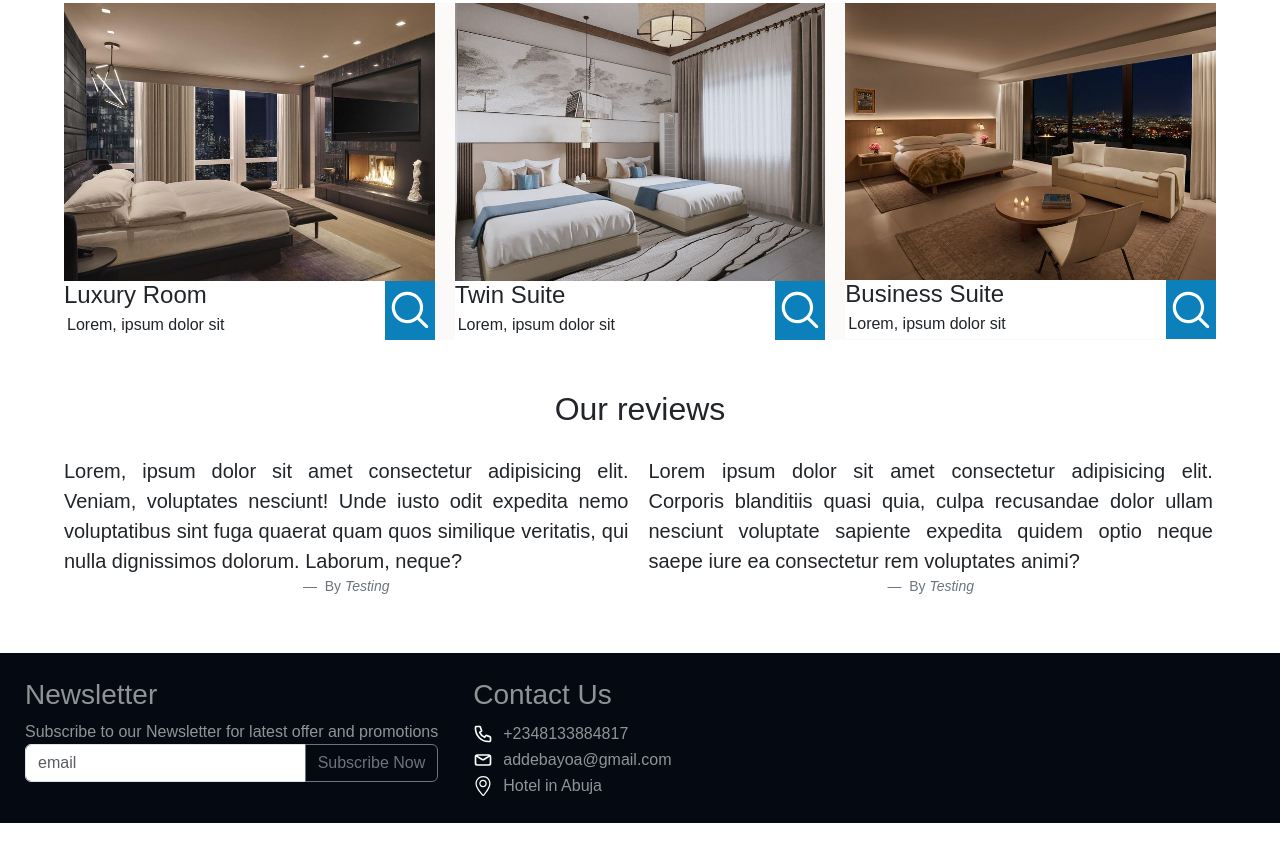
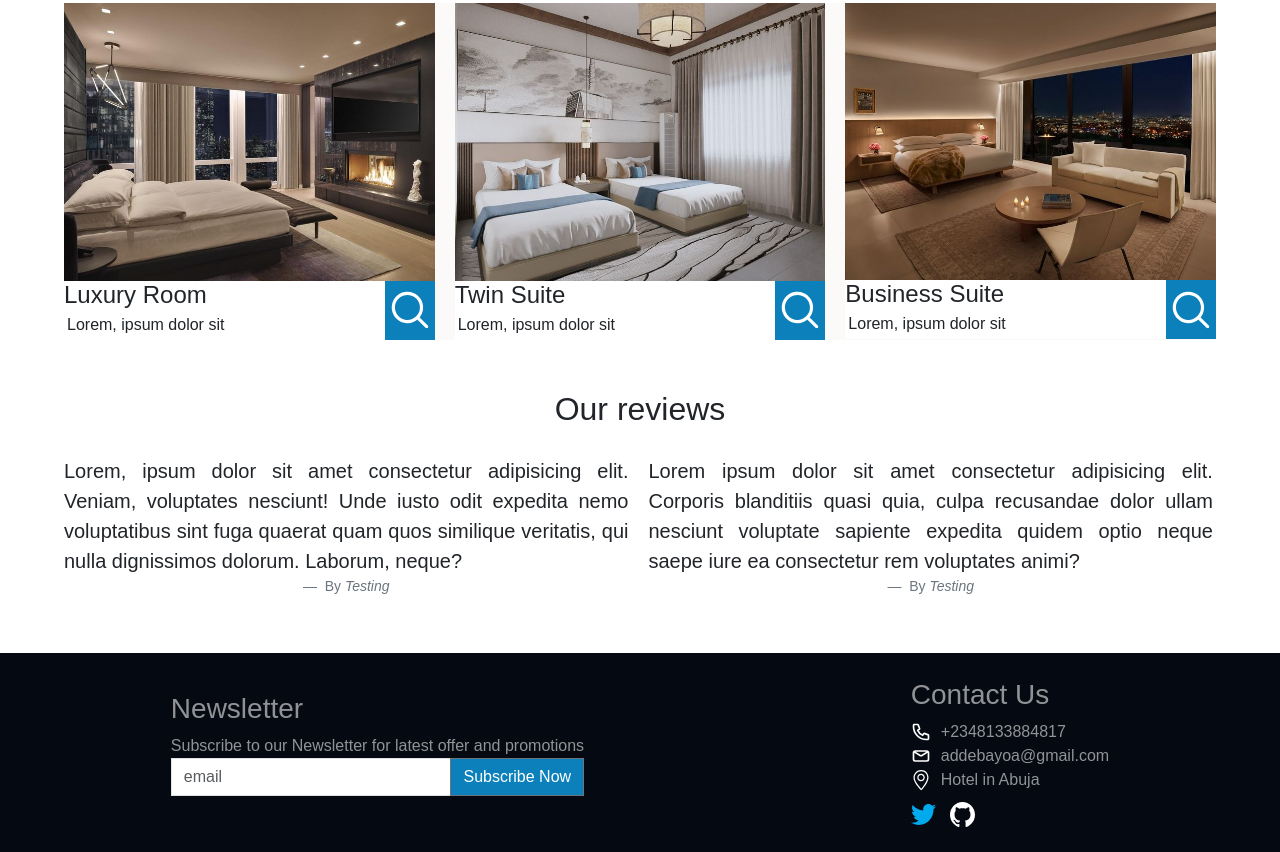
Before and after one commit to ClumsyCoder04/Eleos-Reservations, a plain HTML site: page index.html in a window 1280 px wide. Shown: the part 1672-2524 px from the top of the page. Before the commit the page ends 2495 px from the top, so only its background shows below. Drawn offline with Linux system fonts and the light colour scheme.

Commit message:
Add files via upload

```diff
--- a/index.html
+++ b/index.html
@@ -233,6 +233,14 @@
                     <img src="/location-pin-svgrepo-com.svg" alt="location-icon">
                     <p>Hotel in Abuja</p>
                 </div>
+                <div class="socials">
+                    <a href="https://twitter.com/clumsycoder_">
+                        <img src="twitter-color-svgrepo-com.svg" alt="Twitter">
+                    </a>
+                    <a href="https://github.com/ClumsyCoder04">
+                        <img src="github-142-svgrepo-com.svg" alt="Github">
+                    </a>
+                </div>
             </div>
         </footer>
         <script src="bootstrap.js"></script>
--- a/style.css
+++ b/style.css
@@ -28,7 +28,7 @@ a{
   text-decoration: none;
 }
 .bg-body-tertiary {
-  background-color: transparent !important;
+  opacity: 0.80;
 }
 .navbar-brand {
   padding-left: 10px;
@@ -213,6 +213,8 @@ div > img {
 }
 footer{
   display: flex;
+  justify-content: space-around;
+  align-items: center;
   background-color: #050911;
   width: 100vw;
   padding: 25px;
@@ -240,8 +242,22 @@ footer p{
   flex-direction: column;
   justify-content: space-between;
 }
-
-
+.form-control, .btn{
+  border-radius: 0;
+}
+.btn{
+  background-color: var(--verdigris);
+  color: white;
+}
+.btn:hover, .btn:focus, .btn:active{
+  background-color: #199ada !important;
+  color: var(--oxford-blue);
+}
+div.socials img {
+  margin-top: 10px;
+  width: 25px;
+  margin-right: 10px;
+}
 
 @media (width<800px) {
   h1 {
```
Also changed, not shown: github-142-svgrepo-com.svg (added), twitter-color-svgrepo-com.svg (added).
